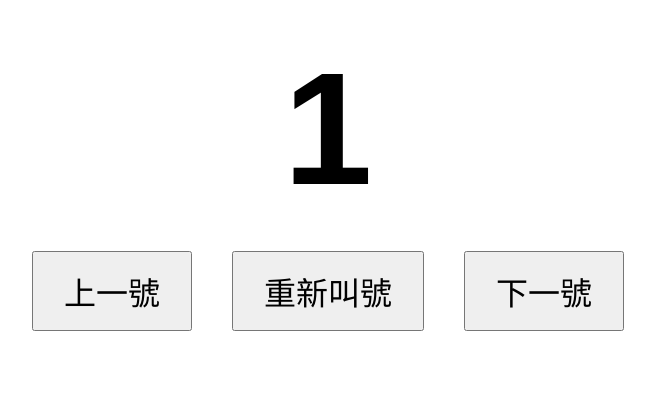
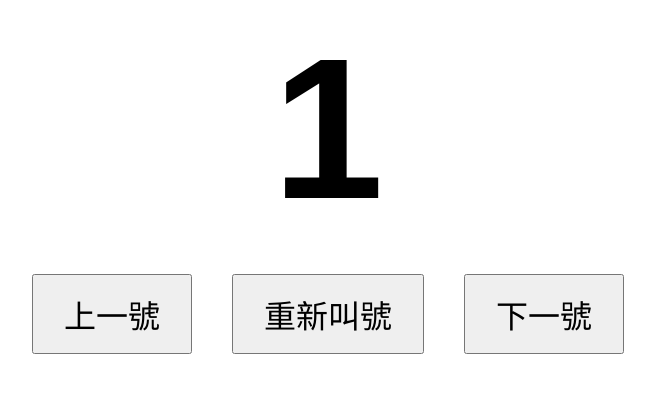
Before and after one commit to allenw1453/hoknumber, a plain HTML site: page index.html in a window 1280 px wide. Shown: the part 221-614 px from the top of the page, without its empty margins (312-967 px from the left). Drawn offline with Linux system fonts and the light colour scheme.

Commit message:
index.html

```diff
--- a/index.html
+++ b/index.html
@@ -15,7 +15,7 @@
       margin: 0;
     }
     h1 {
-      font-size: 10rem;
+      font-size: 200px; /* 數字大小設定為 200px */
       margin: 20px;
     }
     button {
@@ -49,7 +49,8 @@
     // 語音叫號函數
     function speakNumber(number) {
       const synth = window.speechSynthesis;
-      const utterance = new SpeechSynthesisUtterance(`請號碼牌 ${number} 號的家屬前來找社工辦理業務`);
+      const message = `請 ${number} 號家屬前來找社工辦理業務`;
+      const utterance = new SpeechSynthesisUtterance(message);
       utterance.lang = "zh-TW";
       synth.speak(utterance);
     }
```
